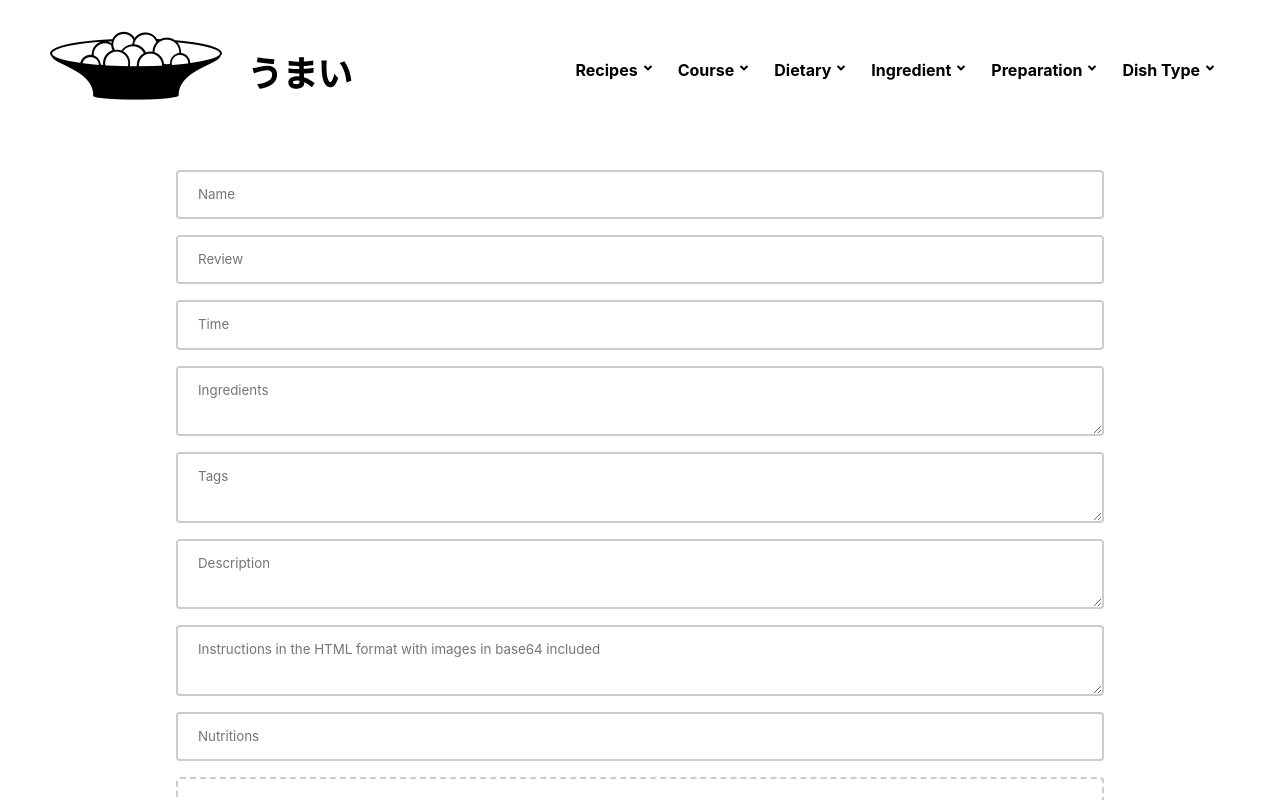
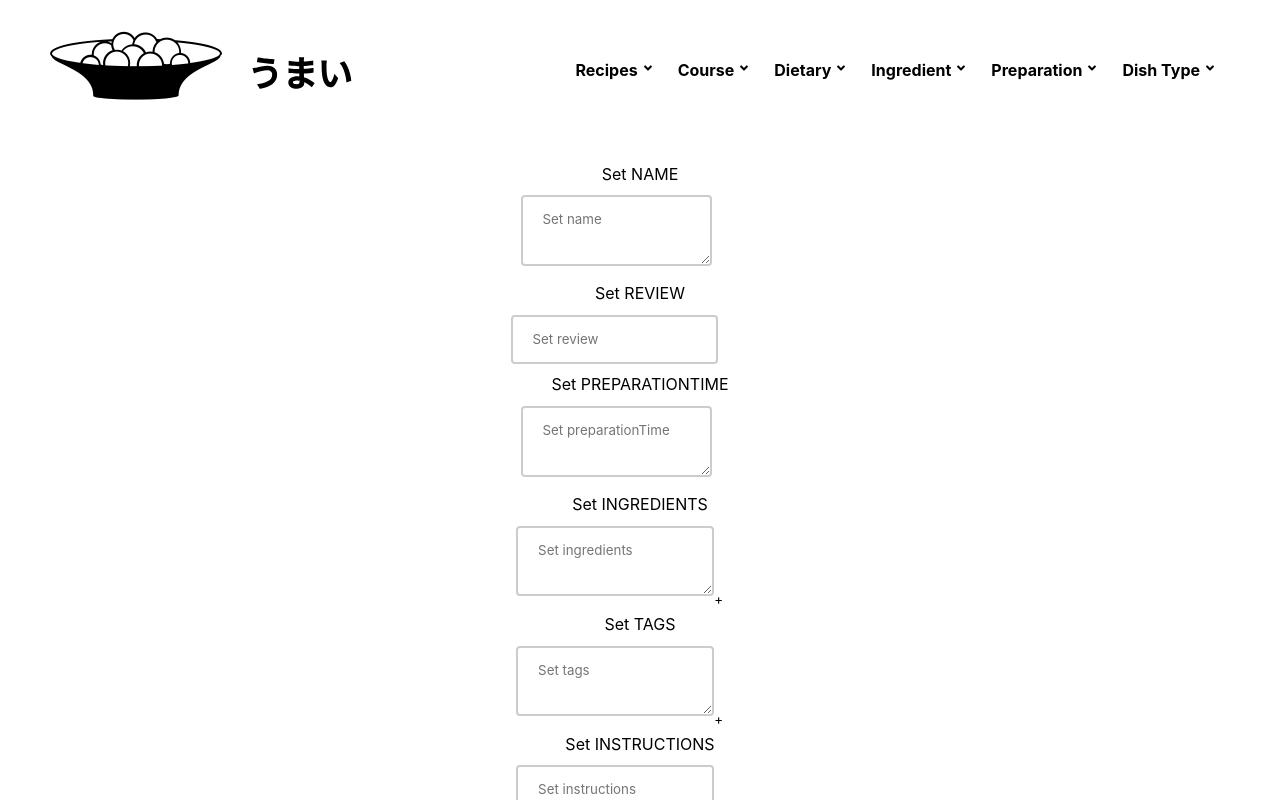
Before and after one commit to shikitos/cookbook-reactjs, a React (Create React App) app in the folder client/: page /create-recipe in a window 1280 px wide. Shown: the top 800 px of the page. Built offline with nearby package versions, Linux system fonts and the light colour scheme.

Commit message:
Add inputdata component with possibility of multiple inputs (array-related component for requests)

```diff
--- a/client/src/App.css
+++ b/client/src/App.css
@@ -16,7 +16,6 @@ time, mark, audio, video {
     padding: 0;
     border: 0;
     font-size: 100%;
-    font: inherit;
     vertical-align: baseline;
     box-sizing: border-box;
 }
--- a/client/src/components/CreateRecipe/CreateRecipe.css
+++ b/client/src/components/CreateRecipe/CreateRecipe.css
@@ -15,6 +15,10 @@
   box-sizing: border-box;
   border: 2px solid #ccc;
   border-radius: 4px;
+}
+
+.create-recipe > form > div {
+
 }
 
 .dropzone {
--- a/client/src/components/CreateRecipe/CreateRecipe.jsx
+++ b/client/src/components/CreateRecipe/CreateRecipe.jsx
@@ -1,8 +1,9 @@
 import React, { useState } from 'react';
 import { useDropzone } from 'react-dropzone';
+import { InputData } from '../'
 import './CreateRecipe.css'
 
-function CreateRecipe() {
+function CreateRecipe(props) {
   const [name, setName] = useState('');
   const [review, setReview] = useState('');
   const [preparationTime, setPreparationTime] = useState('');
@@ -14,6 +15,18 @@ function CreateRecipe() {
   const [nutrition, setNutrition] = useState([]);
   const [response, setResponse] = useState(null);
 
+  const [recipe, setRecipe] = useState({
+    name: '',
+    review: 5,
+    preparationTime: '',
+    ingredients: [],
+    tags: [],
+    instructions: [],
+    description: '',
+    imageData: null,
+    nutrition: []
+  });
+
 
   const { getRootProps, getInputProps } = useDropzone({
 	accept: 'image/*',
@@ -21,27 +34,34 @@ function CreateRecipe() {
 	  const file = acceptedFiles[0];
 	  const reader = new FileReader();
 	  reader.onloadend = () => {
-        setImageData(reader.result);
+		setRecipe({...recipe, imageData: reader.result});
 	  }
 	  reader.readAsDataURL(file);
 	}
   });
 
+  const handleTextareaOnFocus = (textarea, focused) => {
+	if (focused) {
+		textarea.style.height = "75px";
+		textarea.style.height = ( 25 + textarea.scrollHeight ) + "px";
+	} else {
+		textarea.style.height = "75px";
+	}
+  }
+
+    const handleChildValue = (e, name) => {
+        console.log(Array.isArray(recipe['review']));
+        setRecipe({
+            ...recipe,
+            [name]: e
+        });
+        console.log(recipe);
+	};
+
 
   const handleSubmit = async (e) => {
 	e.preventDefault();
 	if (window.confirm("Do you want to create new post?")) {
-      const recipe = {
-        name,
-        review,
-        tags: tags.split(", "),
-        preparationTime,
-        description,
-        image: imageData,
-        instructions,
-        ingredients: ingredients.split(", "),
-        nutrition: nutrition.split(", "),
-      };
 	  console.log(recipe);
 	  const res = await fetch('http://localhost:8000/api/recipes', {
 		method: 'POST',
@@ -58,20 +78,92 @@ function CreateRecipe() {
 
 	return (
 		<div className="container create-recipe">
-      <form onSubmit={handleSubmit}>
-        <input type="text" placeholder="Name" value={name} onChange={e => setName(e.target.value)} />
-        <input type="number" placeholder="Review" value={review} onChange={e => setReview(e.target.value)} />
-        <input type="text" placeholder="Time" value={preparationTime} onChange={e => setPreparationTime(e.target.value)} />
-        <textarea placeholder="Ingredients" value={ingredients} onChange={e => setIngredients(e.target.value)} />
-        <textarea placeholder="Tags" value={tags} onChange={e => setTags(e.target.value)} />
-        <textarea placeholder="Description" value={description} onChange={e => setDescription(e.target.value)} />
-        <textarea placeholder="Instructions in the HTML format with images in base64 included" value={instructions} onChange={e => setInstructions(e.target.value)} />
-        <input type="text" placeholder="Nutritions" value={nutrition} onChange={e => setNutrition(e.target.value)} />
+	        <form>
+
+				{
+					Object.keys(recipe)
+					.filter(key => key !== 'imageData')
+					.map((key, index) => (
+						<>
+							<p>Set {key.toUpperCase()}</p>
+							<InputData
+								element={key === 'review' ? 'input' : 'textarea'}
+								key={key}
+								elementName={key}
+								type={key === 'review' ? 'number' : 'text'}
+								sizeOnFocus={key === 'review' ? '45px' : '55px'}
+								placeholder={`Set ${key}`}
+								array={Array.isArray(recipe[key]) ? true : false}
+								onChange={e => handleChildValue(e, key)}
+							/>
+						</>
+					))
+				}
+
+				{/* <InputData
+					element="input"
+					type="text"
+					sizeOnFocus="55px"
+					placeholder="Set Name"
+					onChange={e => setRecipe({ ...recipe, name: e.target.value})}
+				/>
+				{/* <input
+		            type="text"
+		            placeholder="Name"
+		            value={name}
+		            onChange={e => setName(e.target.value)}
+				/>
+				<input
+				    type="number"
+					placeholder="Review"
+				    value={review}
+				    onChange={e => setReview(e.target.value)}
+				/>
+				<input
+		            type="text"
+				    placeholder="Time"
+				    value={preparationTime}
+				    onChange={e => setPreparationTime(e.target.value)}
+				/>
+		<textarea
+		  placeholder="Ingredients"
+		  value={ingredients}
+		  onChange={e => setIngredients(e.target.value)}
+		  onFocus={e => handleTextareaOnFocus(e.target, true)}
+		  onBlur={e => handleTextareaOnFocus(e.target, false)}
+		/>
+		<textarea
+		  placeholder="Tags"
+		  value={tags}
+		  onChange={e => setTags(e.target.value)}
+		  onFocus={e => handleTextareaOnFocus(e.target, true)}
+		  onBlur={e => handleTextareaOnFocus(e.target, false)}
+		/>
+		<textarea
+		  placeholder="Description"
+		  value={description}
+		  onChange={e => setDescription(e.target.value)}
+		  onFocus={e => handleTextareaOnFocus(e.target, true)}
+		  onBlur={e => handleTextareaOnFocus(e.target, false)}
+		/>
+		<textarea
+		  placeholder="Instructions in the HTML format with images in base64 included"
+		  value={instructions}
+		  onChange={e => setInstructions(e.target.value)}
+		  onFocus={e => handleTextareaOnFocus(e.target, true)}
+		  onBlur={e => handleTextareaOnFocus(e.target, false)}
+		/>
+		<input
+		  type="text"
+		  placeholder="Nutritions"
+		  value={nutrition}
+		  onChange={e => setNutrition(e.target.value)}
+		/> */}
 		<div className='dropzone' {...getRootProps()}>
 		  <input {...getInputProps()} />
-          {imageData ? <img src={imageData} alt="Uploaded" width="300" height="300" /> : <p>Drag 'n' drop some files here, or click to select files</p>}
+		  {recipe["imageData"] ? <img src={recipe["imageData"]} alt="Uploaded" width="300" height="300" /> : <p>Drag 'n' drop some files here, or click to select files</p>}
 		</div>
-        <button onClick={(e) => handleSubmit(e)} type="submit">Create recipe</button>
+		<button className='submit-button' onClick={(e) => handleSubmit(e)} type="submit">Create recipe</button>
 	  </form>
 	  {response && <div>{response}</div>}
 	</div>
--- /dev/null
+++ b/client/src/components/InputData/InputData.jsx
@@ -0,0 +1,97 @@
+import React, { useState, useEffect } from 'react';
+import './InputData.css'
+
+const InputData = (props) => {
+    const [element, setElement] = useState(0);
+    const [additionalInput, setAdditionalInput] = useState(1);
+    const [arrayOfInputs, setArrayOfInputs] = useState([]);
+    const [stringOfInputs, setStringOfInputs] = useState('');
+
+    useEffect(() => {
+        if (props.element === 'input') {
+            setElement(0);
+        } else if (props.element === 'textarea') {
+            setElement(1);
+        } else {
+            throw new Error('Invalid input type');
+        }
+    }, []);
+
+    const handleTextareaOnFocus = (textarea, focused) => {
+        if (focused) {
+            textarea.style.height = props.sizeOnFocus;
+            textarea.style.height = ( 25 + textarea.scrollHeight ) + "px";
+        } else {
+            textarea.style.height = props.sizeOnFocus;
+        }
+    }
+
+    const handleOnChangeComplexInput = (e, key, index, type) => {
+        setArrayOfInputs([]);
+		if (props.array) {
+		    let newArrayOfInputs = [...arrayOfInputs];
+            newArrayOfInputs[index] = type === "text" ? e.target.value : parseInt(e.target.value);
+            setArrayOfInputs(newArrayOfInputs);
+		    props.onChange(arrayOfInputs);
+		} else {
+		    setStringOfInputs(type === "text" ? e.target.value : parseInt(e.target.value));
+		    props.onChange(stringOfInputs);
+		}
+	}
+
+    const handleAdd = (e) => {
+        e.preventDefault();
+        setAdditionalInput(additionalInput + 1);
+    }
+
+    return (
+        <>
+            {element === 0 ? (
+                <div className={props.elementName}>
+                {
+                    Array.from({ length: additionalInput }).map((key, index) => (
+                        <input
+                            className={props.className}
+                            type={props.type}
+                            onFocus={e => handleTextareaOnFocus(e.target, true)}
+                            onBlur={e => handleTextareaOnFocus(e.target, false)}
+                            value={props.value}
+                            placeholder={props.placeholder}
+							onChange={(e) => handleOnChangeComplexInput(e, props.elementName, index, props.type)}
+                        />
+                    ))
+                }
+                {
+                    props.array &&
+                    <button className='' onClick={e => handleAdd(e)}>
+                        +
+                    </button>
+                }
+                </div>
+            ) : (
+                <div className={props.elementName}>
+                    {
+                        Array.from({ length: additionalInput }).map((key, index) => (
+                            <textarea
+                                type={props.type}
+                                onFocus={e => handleTextareaOnFocus(e.target, true)}
+                                onBlur={e => handleTextareaOnFocus(e.target, false)}
+                                value={props.value}
+                                placeholder={props.placeholder}
+                                onChange={(e) => handleOnChangeComplexInput(e, props.elementName, index, props.type)}
+                            />
+                        ))
+                    }
+                {
+                    props.array &&
+                    <button className='' onClick={e => handleAdd(e)}>
+                        +
+                    </button>
+                }
+                </div>
+            )}
+        </>
+    );
+};
+
+export default InputData;
--- a/client/src/components/index.js
+++ b/client/src/components/index.js
@@ -5,3 +5,4 @@ export { default as BlogCards } from "./BlogCards/BlogCards";
 export { default as WelcomeSection } from "./WelcomeSection/WelcomeSection";
 export { default as CreateRecipe } from "./CreateRecipe/CreateRecipe";
 export { default as EditRecipe } from "./EditRecipe/EditRecipe";
+export { default as InputData } from "./InputData/InputData";
--- a/client/src/index.css
+++ b/client/src/index.css
@@ -3,7 +3,8 @@
 :root {
 	--main-font: -apple-system, BlinkMacSystemFont, 'Segoe UI', Roboto, Oxygen, Ubuntu, Cantarell, 'Open Sans', 'Helvetica Neue', sans-serif;
 
-	--color-red: #d0021b;
+	--color-red: rgba(208, 2, 27);
+	--color-red-hover: rgb(102, 2, 14);
 	--color-black: rgba(33, 33, 33, 1);
 	--color-gray: #f0efef;
 	--color-blue: rgba(28, 67, 175, 1);
```
Also changed, not shown: client/src/components/EditRecipe/EditRecipe.css (+52 -7 lines), client/src/components/EditRecipe/EditRecipe.jsx (+38 -9 lines), client/src/components/InputData/InputData.css (added). Lines whose indentation alone changed are shown as unchanged.
